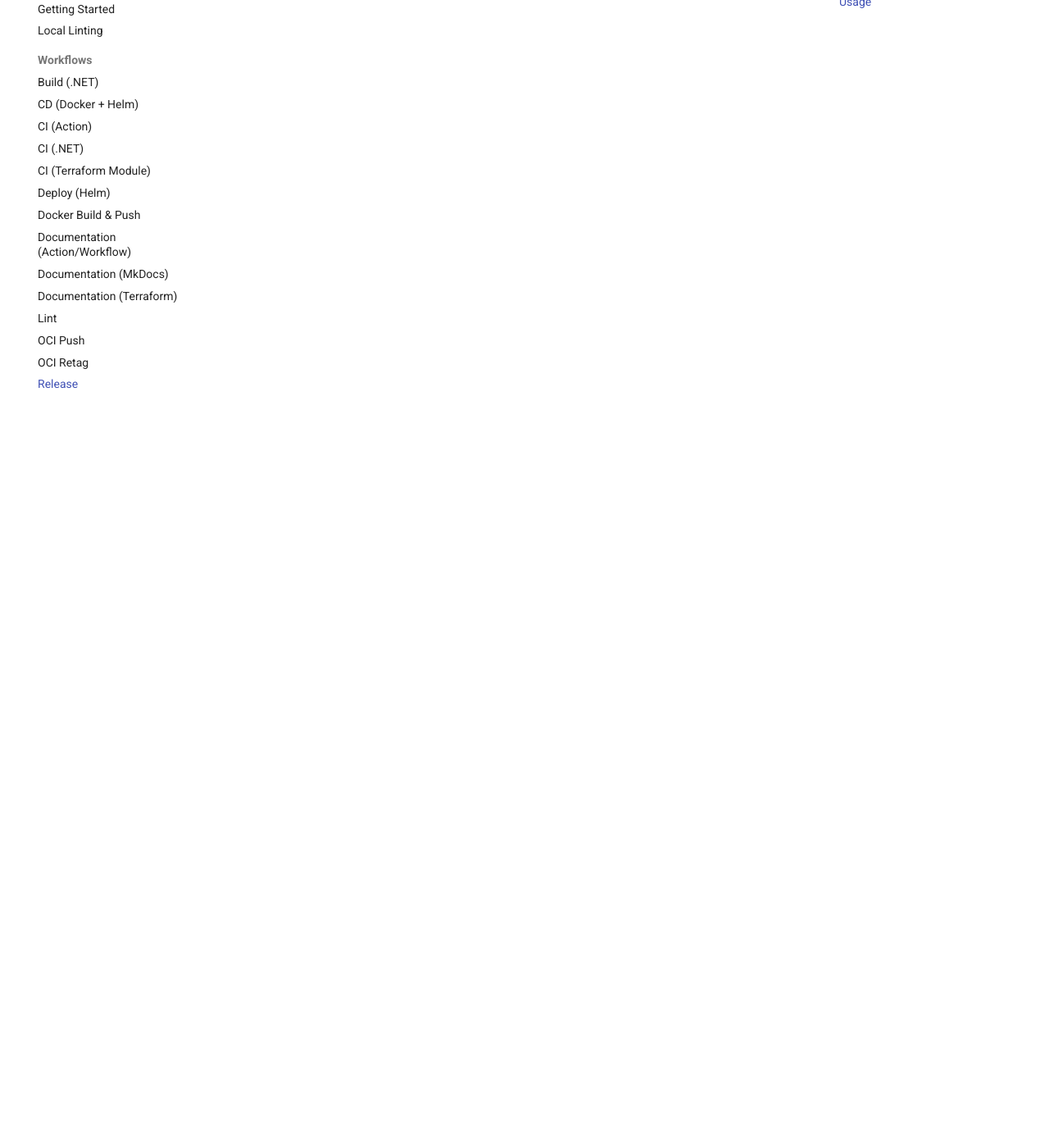
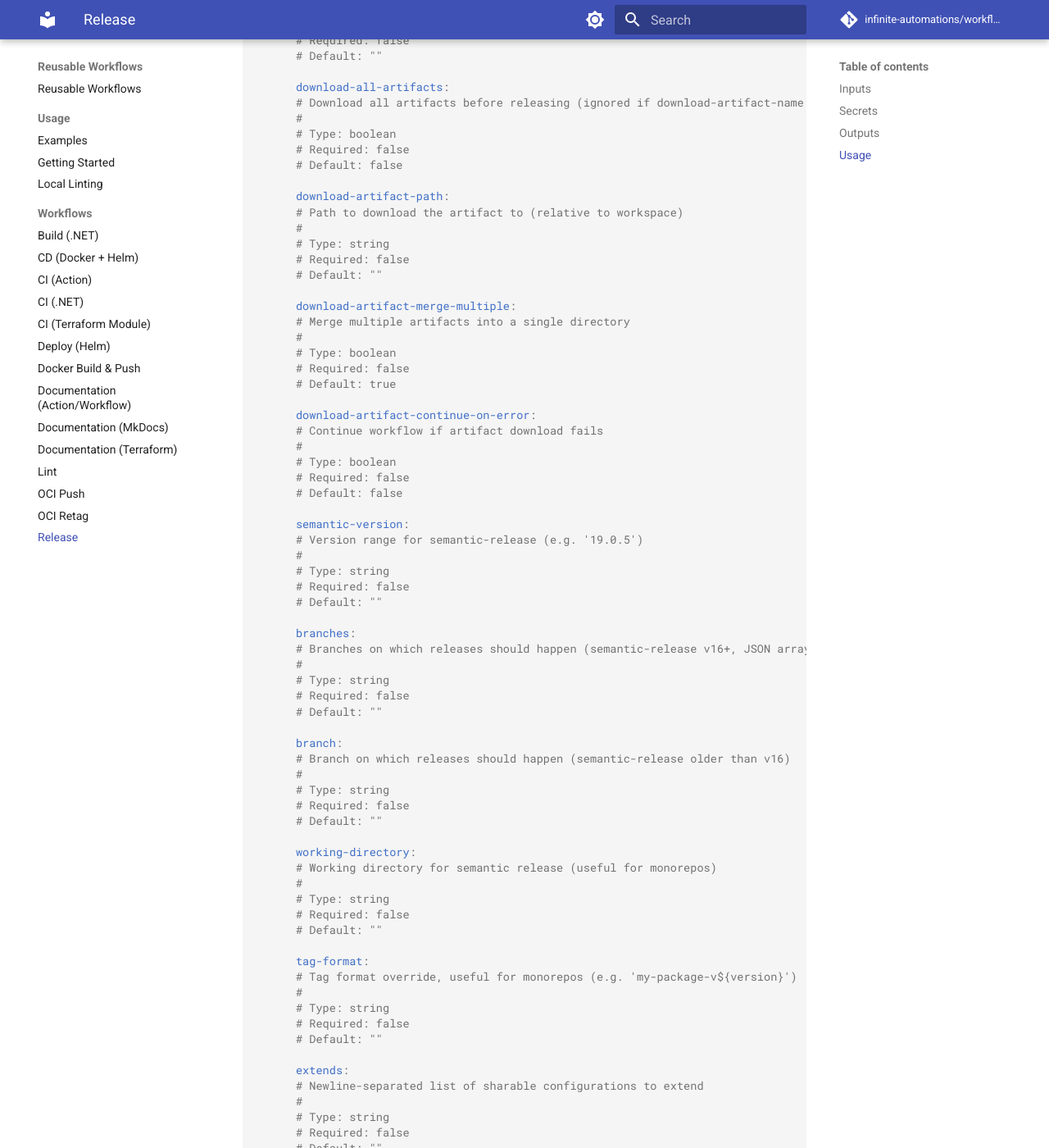
Before and after one commit to infinite-automations/workflows, an MkDocs documentation site: the page built from docs/docs/workflows/release.md, in a window 1280 px wide and 1400 px high, scrolled down 2815 px. Shown: the whole window at 82% size. Built offline with MkDocs 1.6.1 and Material for MkDocs 9.7.7, drawn with Linux system fonts in a browser that asks for light colours; comment, search, counter and statistics services are not loaded; some of the changed text lies outside the part shown.

Commit message:
chore(release): 1.2.0 [skip ci]

````diff
--- a/docs/docs/workflows/release.md
+++ b/docs/docs/workflows/release.md
@@ -12,6 +12,15 @@
 | `download-artifact-path` | <p>Path to download the artifact to (relative to workspace)</p> | `string` | `false` | `""` |
 | `download-artifact-merge-multiple` | <p>Merge multiple artifacts into a single directory</p> | `boolean` | `false` | `true` |
 | `download-artifact-continue-on-error` | <p>Continue workflow if artifact download fails</p> | `boolean` | `false` | `false` |
+| `semantic-version` | <p>Version range for semantic-release (e.g. '19.0.5')</p> | `string` | `false` | `""` |
+| `branches` | <p>Branches on which releases should happen (semantic-release v16+, JSON array or string)</p> | `string` | `false` | `""` |
+| `branch` | <p>Branch on which releases should happen (semantic-release older than v16)</p> | `string` | `false` | `""` |
+| `working-directory` | <p>Working directory for semantic release (useful for monorepos)</p> | `string` | `false` | `""` |
+| `tag-format` | <p>Tag format override, useful for monorepos (e.g. 'my-package-v${version}')</p> | `string` | `false` | `""` |
+| `extends` | <p>Newline-separated list of sharable configurations to extend</p> | `string` | `false` | `""` |
+| `ci` | <p>Whether to run semantic release with CI support (semantic-release v16+)</p> | `boolean` | `false` | `true` |
+| `unset-gha-env` | <p>Unset the GITHUB_ACTIONS env variable (useful for PR dry-run validation)</p> | `boolean` | `false` | `false` |
+| `repository-url` | <p>Git repository URL (defaults to current repository)</p> | `string` | `false` | `""` |
 
 
 ## Secrets
@@ -95,4 +104,67 @@
       # Type: boolean
       # Required: false
       # Default: false
+
+      semantic-version:
+      # Version range for semantic-release (e.g. '19.0.5')
+      #
+      # Type: string
+      # Required: false
+      # Default: ""
+
+      branches:
+      # Branches on which releases should happen (semantic-release v16+, JSON array or string)
+      #
+      # Type: string
+      # Required: false
+      # Default: ""
+
+      branch:
+      # Branch on which releases should happen (semantic-release older than v16)
+      #
+      # Type: string
+      # Required: false
+      # Default: ""
+
+      working-directory:
+      # Working directory for semantic release (useful for monorepos)
+      #
+      # Type: string
+      # Required: false
+      # Default: ""
+
+      tag-format:
+      # Tag format override, useful for monorepos (e.g. 'my-package-v${version}')
+      #
+      # Type: string
+      # Required: false
+      # Default: ""
+
+      extends:
+      # Newline-separated list of sharable configurations to extend
+      #
+      # Type: string
+      # Required: false
+      # Default: ""
+
+      ci:
+      # Whether to run semantic release with CI support (semantic-release v16+)
+      #
+      # Type: boolean
+      # Required: false
+      # Default: true
+
+      unset-gha-env:
+      # Unset the GITHUB_ACTIONS env variable (useful for PR dry-run validation)
+      #
+      # Type: boolean
+      # Required: false
+      # Default: false
+
+      repository-url:
+      # Git repository URL (defaults to current repository)
+      #
+      # Type: string
+      # Required: false
+      # Default: ""
 ```
````
Also changed, not shown: CHANGELOG.md.
